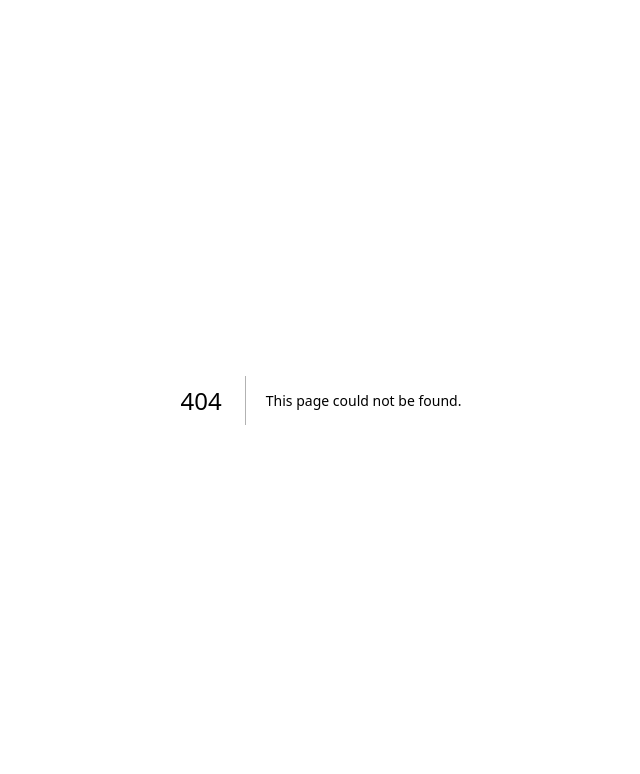
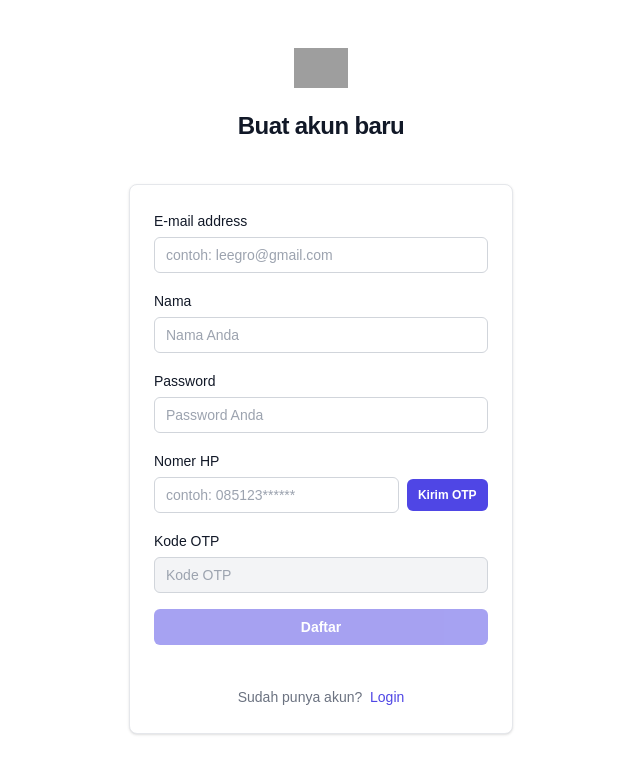
Before and after one commit to aliusmn/pos-fe, a Next.js app: page /auth/signup in a window 1280 px wide. Before the commit this address had no page. Shown: the top 774 px of the page, without its empty margins (319-959 px from the left). Built offline with nearby package versions, Linux system fonts and the light colour scheme; grey boxes are pictures that could not be loaded.

Commit message:
feat: add signup page

```diff
--- a/app/auth/layout.tsx
+++ b/app/auth/layout.tsx
@@ -1,8 +1,7 @@
 import Header from "@/components/auth/header";
 
 export const metadata = {
-  title: "Leegro POS - Login",
-  description: "Point of Sale system for small businesses",
+  title: "Leegro POS - Auth",
 };
 
 export default function AuthLayout({
--- a/app/auth/login/page.tsx
+++ b/app/auth/login/page.tsx
@@ -9,11 +9,15 @@ export default function LoginPage() {
   return (
     <>
       <form className="space-y-6" action="#" method="POST">
-        <div>
-          <InputGroup htmlFor="email" label="E-mail">
-            <Input type="email" name="email" id="email" autoComplete="email" />
-          </InputGroup>
-        </div>
+        <InputGroup htmlFor="email" label="E-mail">
+          <Input
+            type="email"
+            name="email"
+            id="email"
+            autoComplete="email"
+            placeholder="contoh: leegro@gmail.com"
+          />
+        </InputGroup>
 
         <div>
           <div className="flex items-center justify-between">
@@ -24,12 +28,13 @@ export default function LoginPage() {
               </DefaultLink>
             </div>
           </div>
-          <div className="mt-2">
+          <div className="mt-1">
             <Input
               type="password"
               name="password"
               id="password"
               autoComplete="current-password"
+              placeholder="Password Anda"
             />
           </div>
         </div>
--- /dev/null
+++ b/app/auth/signup/page.tsx
@@ -0,0 +1,80 @@
+import Input from "@/components/form/input";
+import InputGroup from "@/components/form/input-group";
+import Button from "@/components/general/button";
+import DefaultLink from "@/components/general/default-link";
+import Paragraph from "@/components/general/paragraph";
+
+export default function SignupPage() {
+  return (
+    <>
+      <form className="space-y-4" action="#" method="POST">
+        <InputGroup htmlFor="email" label="E-mail address">
+          <Input
+            type="email"
+            name="email"
+            id="email"
+            autoComplete="email"
+            placeholder="contoh: leegro@gmail.com"
+          />
+        </InputGroup>
+        <InputGroup htmlFor="name" label="Nama">
+          <Input
+            type="text"
+            name="name"
+            id="name"
+            autoComplete="name"
+            placeholder="Nama Anda"
+          />
+        </InputGroup>
+        <InputGroup htmlFor="password" label="Password">
+          <Input
+            type="password"
+            name="password"
+            id="password"
+            autoComplete="current-password"
+            placeholder="Password Anda"
+          />
+        </InputGroup>
+        <InputGroup htmlFor="phone" label="Nomer HP">
+          <div className="flex flex-row space-x-2">
+            <div className="basis-3/4">
+              <Input
+                type="text"
+                name="phone"
+                id="phone"
+                autoComplete="phone"
+                placeholder="contoh: 085123******"
+              />
+            </div>
+            <div className="basis-1/4 flex items-center justify-center">
+              <Button type="button" buttonType="primary" size="small" block>
+                Kirim OTP
+              </Button>
+            </div>
+          </div>
+        </InputGroup>
+        <InputGroup htmlFor="otp" label="Kode OTP">
+          <Input
+            type="text"
+            name="otp"
+            id="otp"
+            autoComplete="otp"
+            placeholder="Kode OTP"
+            readOnly
+          />
+        </InputGroup>
+
+        <div>
+          <Button type="submit" buttonType="primary" block disabled>
+            Daftar
+          </Button>
+        </div>
+      </form>
+
+      <Paragraph>
+        Sudah punya akun? &nbsp;
+        <DefaultLink href="/auth/login">Login</DefaultLink>
+      </Paragraph>
+    </>
+  );
+}
--- a/app/layout.tsx
+++ b/app/layout.tsx
@@ -14,7 +14,7 @@ const geistMono = Geist_Mono({
 
 export const metadata: Metadata = {
   title: "Leegro POS",
-  description: "Point of Sale system for small businesses",
+  description: "Aplikasi POS atau Point of Sale untuk usaha kecil menengah.",
 };
 
 export default function RootLayout({
--- a/components/form/input-group.tsx
+++ b/components/form/input-group.tsx
@@ -16,9 +16,7 @@ export default function InputGroup({
   return (
     <div>
       <InputLabel {...labelProps}>{label}</InputLabel>
-      <div className="mt-2">
-        <div className="mt-2">{children}</div>
-      </div>
+      <div className="mt-1">{children}</div>
     </div>
   );
 }
--- a/components/form/input.tsx
+++ b/components/form/input.tsx
@@ -2,9 +2,14 @@ export default function Input({
   className,
   ...props
 }: { className?: string } & React.InputHTMLAttributes<HTMLInputElement>) {
+  const disableOrReadOnlyClass =
+    props.disabled || props.readOnly
+      ? "cursor-not-allowed bg-gray-100"
+      : "bg-white";
+
   return (
     <input
-      className={`block w-full rounded-md bg-white px-3 py-1.5 text-base text-gray-900 outline outline-1 -outline-offset-1 outline-gray-300 placeholder:text-gray-400 focus:outline focus:outline-2 focus:-outline-offset-2 focus:outline-indigo-600 sm:text-sm/6 ${className}`}
+      className={`block w-full rounded-md px-3 py-1.5 text-base text-gray-900 outline outline-1 -outline-offset-1 outline-gray-300 placeholder:text-gray-400 focus:outline focus:outline-2 focus:-outline-offset-2 focus:outline-indigo-600 sm:text-sm/6 ${disableOrReadOnlyClass} ${className}`}
       {...props}
     />
   );
--- a/components/general/button.tsx
+++ b/components/general/button.tsx
@@ -21,7 +21,7 @@ export default function Button({
   className?: string;
 } & React.ButtonHTMLAttributes<HTMLButtonElement> & { [key: string]: any }) {
   const sizeClasses = {
-    small: "px-2 py-1 text-sm",
+    small: "px-2 py-1 text-xs/6",
     default: "px-3 py-1.5 text-sm/6",
     big: "px-4 py-2 text-base",
   };
@@ -51,6 +51,8 @@ export default function Button({
     info: "bg-blue-600 text-white hover:bg-blue-500",
   };
 
+  const disabledClasses = props.disabled ? "opacity-50 cursor-not-allowed" : "";
+
   // Determine type classes based on `bordered`
   const typeClasses = bordered
     ? borderedTypeClasses[buttonType]
@@ -61,7 +63,7 @@ export default function Button({
 
   return (
     <button
-      className={`flex justify-center rounded-md font-semibold focus-visible:outline focus-visible:outline-2 focus-visible:outline-offset-2 ${sizeClasses[size]} ${typeClasses} ${blockClass} ${className}`}
+      className={`flex justify-center rounded-md font-semibold focus-visible:outline focus-visible:outline-2 focus-visible:outline-offset-2 ${sizeClasses[size]} ${typeClasses} ${blockClass} ${disabledClasses} ${className}`}
       {...props}
     >
       {children}
```
